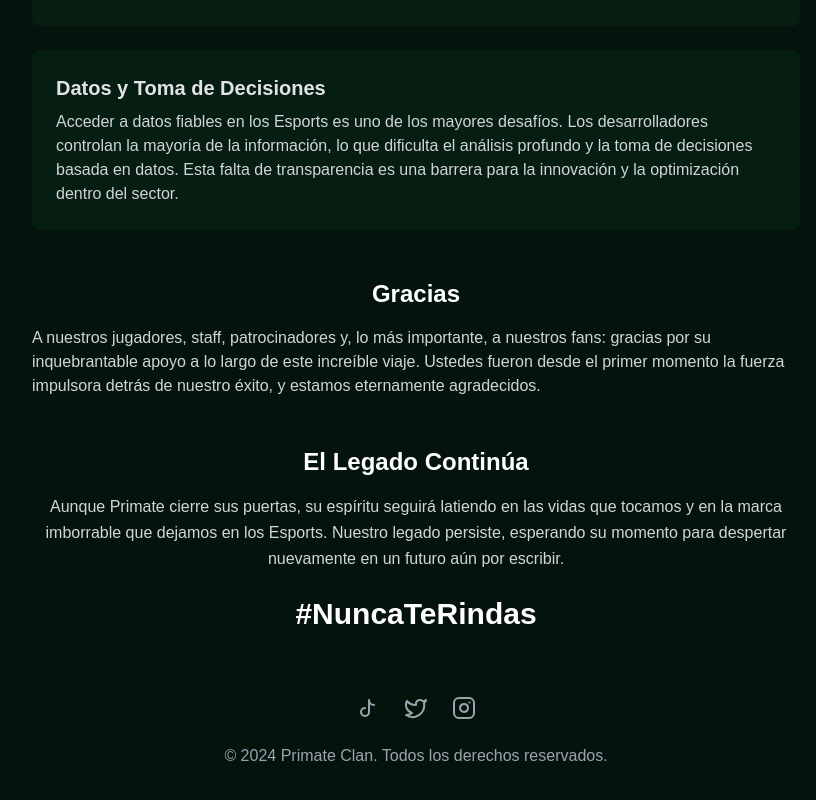
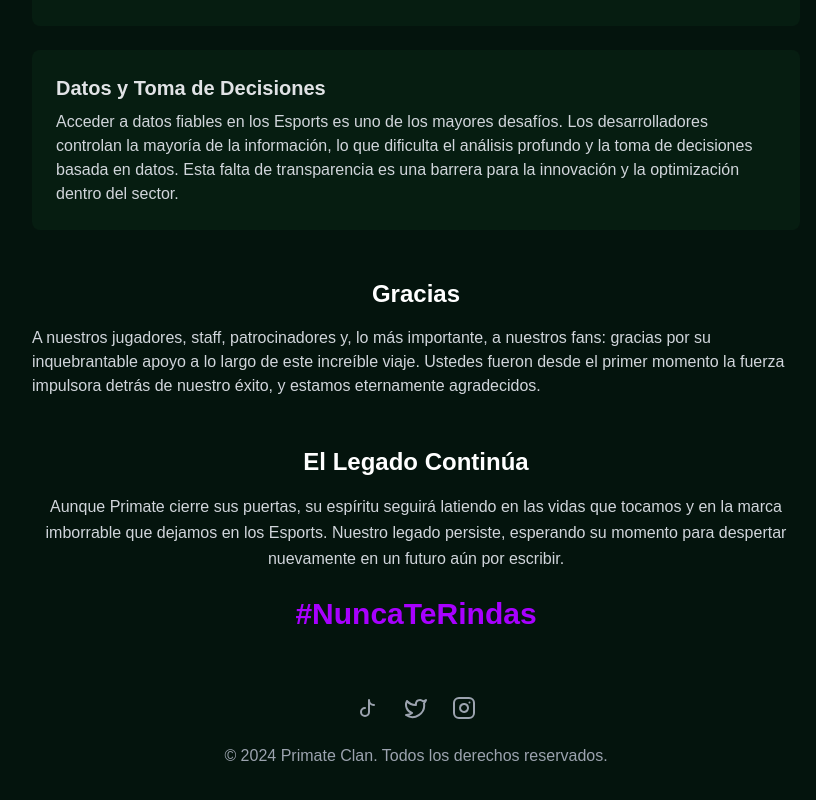
Before and after one commit to 0xRVM/primate-announcement, a Next.js app: page / in a window 1280 px wide. Shown: the part 1840-2640 px from the top of the page, without its empty margins (224-1040 px from the left). Built offline with nearby package versions, Linux system fonts and the light colour scheme.

Commit message:
Rainbow keyframes

```diff
--- a/app/globals.css
+++ b/app/globals.css
@@ -25,3 +25,19 @@
     text-wrap: balance;
   }
 }
+
+/* Animación del texto arcoíris */
+@keyframes rainbow-text {
+  0% { color: #ff0000; }
+  14% { color: #ff7f00; }
+  28% { color: #ffff00; }
+  42% { color: #00ff00; }
+  57% { color: #0000ff; }
+  71% { color: #8b00ff; }
+  85% { color: #ff00ff; }
+  100% { color: #ff0000; }
+}
+
+.animate-rainbow-text {
+  animation: rainbow-text 8s linear infinite;
+}
```
